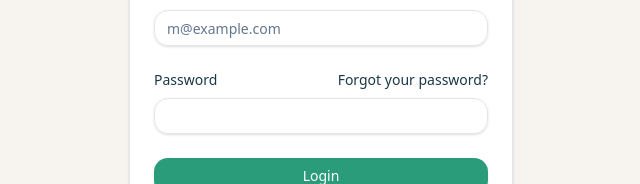
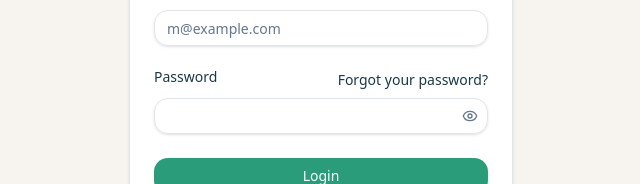
Before and after one commit to kasandra0/happytailsshelter_frontend, a React app in the folder app/: page /login in a window 1280 px wide. Shown: the part 320-504 px from the top of the page, without its empty margins (319-959 px from the left). Built offline with nearby package versions, Linux system fonts and the light colour scheme; the HTML template or start-up script is replaced by a standard one.

Commit message:
Login Page - toggle showpassword

```diff
--- a/app/src/pages/LoginPage.tsx
+++ b/app/src/pages/LoginPage.tsx
@@ -14,6 +14,7 @@ import { login } from "@/services/authService"
 import { useNavigate } from "react-router-dom"
 import { ADMIN_ROLE, FOSTER_PARENT_ROLE, type User } from "@/types/types"
 import { GlobalContext } from "@/hooks/GlobalContext"
+import { EyeOff, Eye } from "lucide-react"
 
 export function LoginPage({
     className,
@@ -21,6 +22,7 @@ export function LoginPage({
 }: React.ComponentPropsWithoutRef<"div">) {
     const [formData, setFormData] = useState({ email: "", password: "" });
     const [errorMessage, setErrorMessage] = useState("");
+    const [showPassword, setShowPassword] = useState(false)
     const navigate = useNavigate();
     const globalContext = useContext(GlobalContext);
 
@@ -92,7 +94,7 @@ export function LoginPage({
                                         />
                                     </div>
                                     <div className="grid gap-2">
-                                        <div className="flex items-center">
+                                        <div className="flex justify-items-stretch">
                                             <Label htmlFor="password">Password</Label>
                                             <a
                                                 href="#"
@@ -101,13 +103,29 @@ export function LoginPage({
                                                 Forgot your password?
                                             </a>
                                         </div>
+                                        <div className="relative">
                                             <Input
                                                 value={formData.password}
                                                 onChange={(e) => setFormData({ ...formData, password: e.target.value })}
                                                 id="password"
-                                            type="password"
+                                                type={showPassword ? "text" : "password"}
                                                 required
                                             />
+
+                                            <Button
+                                                className="absolute top-0 right-0 h-full px-3 hover:bg-transparent"
+                                                onClick={() => setShowPassword(!showPassword)}
+                                                size="icon"
+                                                type="button"
+                                                variant="ghost"
+                                            >
+                                                {showPassword ? (
+                                                    <EyeOff className="h-4 w-4 text-muted-foreground" />
+                                                ) : (
+                                                    <Eye className="h-4 w-4 text-muted-foreground" />
+                                                )}
+                                            </Button>
+                                        </div>
                                     </div>
                                     <Button type="submit" className="w-full">
                                         Login
```
Lines whose indentation alone changed are shown as unchanged.
